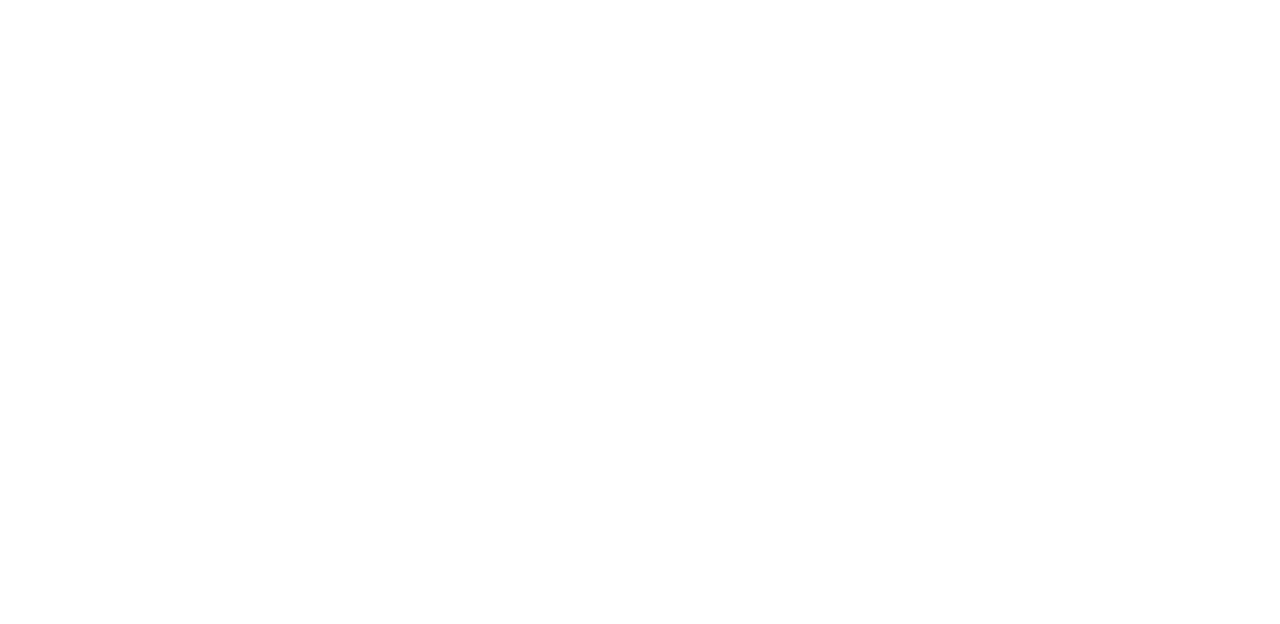
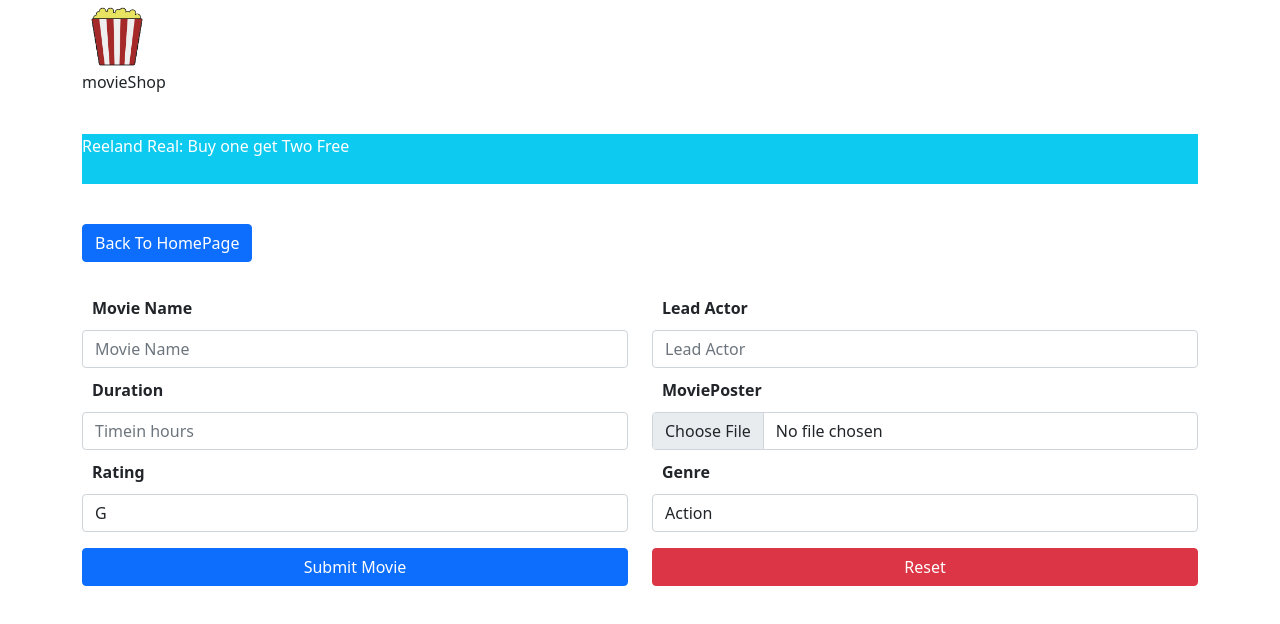
Before and after one commit to kiguhi/Aardvark-Bootsrap-Trial, a plain HTML site: page public/uploadMovie.html in a window 1280 px wide. Drawn offline with nearby package versions, Linux system fonts and the light colour scheme.

Commit message:
upload Movie file updated

```diff
--- a/css/style.css
+++ b/css/style.css
@@ -15,9 +15,16 @@ height: 70px;
     font-weight: bold;
 }
 .moviePoster{
-    width: 70%;
-    height: 70%;
+    width: 80%;
+    height: 80%;
 }
 .myRow{
     margin-top: 20px;
 }
+.labelStyle{
+    font-weight: bold;
+    padding: 10px;
+}
+.btnSize{
+    width: 100%;
+}
--- a/public/uploadMovie.html
+++ b/public/uploadMovie.html
@@ -0,0 +1,104 @@
+<!DOCTYPE html>
+<html lang="en">
+<head>
+  <title>Aardvark</title>
+  <meta charset="utf-8">
+  <meta name="viewport" content="width=device-width, initial-scale=1">
+
+    <link rel="stylesheet" href="../bootstrap/css/bootstrap.css">
+    <link rel="stylesheet" href="../bootstrap/css/bootstrap.min.css">
+    <link rel="stylesheet" href="../css/style.css">
+
+
+   <script src="../bootstrap/js/bootstrap.min.js"></script>
+   <script src=".../bootstrap/js/bootstrap.js"></script>
+
+
+</head>
+<body>
+
+  <div class="container">
+    <!-- Control the column width, and how they should appear on different devices -->
+    <div class="row">
+      <div class="col-sm">
+        <img src="../images/logo.webp" class="logoImg"><br>
+        <p class="../logoTxt">movieShop</p>
+      </div>
+    </div>
+    <br>
+
+    <div class="row">
+      <div class="col-sm">
+        <p class="bg-info text-white myTxt" >Reeland Real: Buy one get Two Free</p>
+      </div>
+    </div>
+    <br>
+
+    <div class="row">
+      <div class="col-sm">
+        <a href="../index.html"><button type="button" class="btn btn-primary">Back To HomePage</button></a>
+      </div>
+    </div>
+    <br>
+
+    <div class="row">
+      <div class="col-sm ">
+        <form action="">
+            <div class="row">
+              <div class="col-sm">
+                <label for="movieName" class="labelStyle">Movie Name</label>
+                <input type="text" class="form-control" id="movieName" placeholder="Movie Name" name="MovieName">
+              </div>
+              <div class="col-sm">
+                <label for="leadActor" class="labelStyle">Lead Actor</label>
+                <input type="text" class="form-control" id="leadActor" placeholder="Lead Actor " name="leadActor">
+              </div>
+            </div>
+            <div class="row">
+                <div class="col-sm">
+                  <label for="Duration" class="labelStyle">Duration</label>
+                  <input type="text" class="form-control" id="Duration" placeholder="Timein hours" name="Duration">
+                </div>
+                <div class="col-sm">
+                  <label for="moviePoster" class="labelStyle">MoviePoster</label>
+                  <input type="file" class="form-control" id="Poster" name="Poster">
+                </div>
+              </div>
+              <div class="row">
+                <div class="col-sm">
+                  <label for="Rating" class="labelStyle">Rating</label>
+                  <select class="form-control" id="sel1">
+                    <option>G</option>
+                    <option>PG</option>
+                    <option>R</option>
+                    <option>X</option>
+                  </select>
+                </div>
+                <div class="col-sm">
+                    <label for="Genre" class="labelStyle">Genre</label>
+                    <select class="form-control" id="sel1">
+                      <option>Action</option>
+                      <option>Animation</option>
+                      <option>Comedy</option>
+                      <option>Drama</option>
+                      <option>Documentary</option>
+                      <option>Horror</option>
+                      <option>Scifi</option>
+
+                    </select>
+                  </div>
+                </div>
+                <div class="row">
+                    <div class="col-sm-6">
+                        <button type="submit" class="btn btn-primary mt-3 btnSize">Submit Movie</button>
+                    </div>
+                    <div class="col-sm-6">
+                        <button type="reset" class="btn btn-danger mt-3 btnSize">Reset</button>
+                    </div>
+                </div>
+          </form>
+      </div>
+    </div>
+</div>
+</body>
+</html>
```
Also changed, not shown: index.html (+2 -2 lines).
